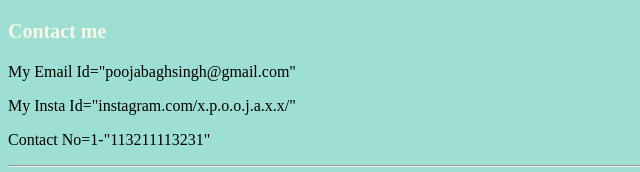
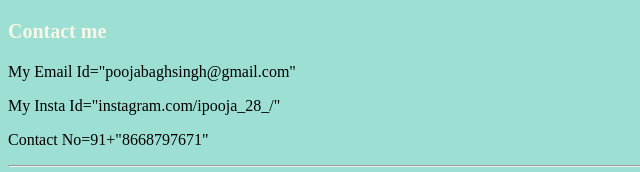
Before and after one commit to pooja3-dot/Shinchan-Site, a plain HTML site: page contact.html in a window 1280 px wide. Shown: the top 172 px of the page, 0-640 px from the left. Drawn offline with Linux system fonts and the light colour scheme.

Commit message:
Commit the changes

```diff
--- a/contact.html
+++ b/contact.html
@@ -10,8 +10,8 @@
 <body>
   <h3>Contact me</h3>
     <p>My Email Id="poojabaghsingh@gmail.com"</p>
-    <p>My Insta Id="instagram.com/x.p.o.o.j.a.x.x/"</p>
-    <p>Contact No=1-"113211113231"</p>
+    <p>My Insta Id="instagram.com/ipooja_28_/"</p>
+    <p>Contact No=91+"8668797671"</p>
     <hr>
     <form action="mailto:poojabaghsingh@gmail.com" method="post" enctype="text/plain">
       <label>Your Name:</label>
```
